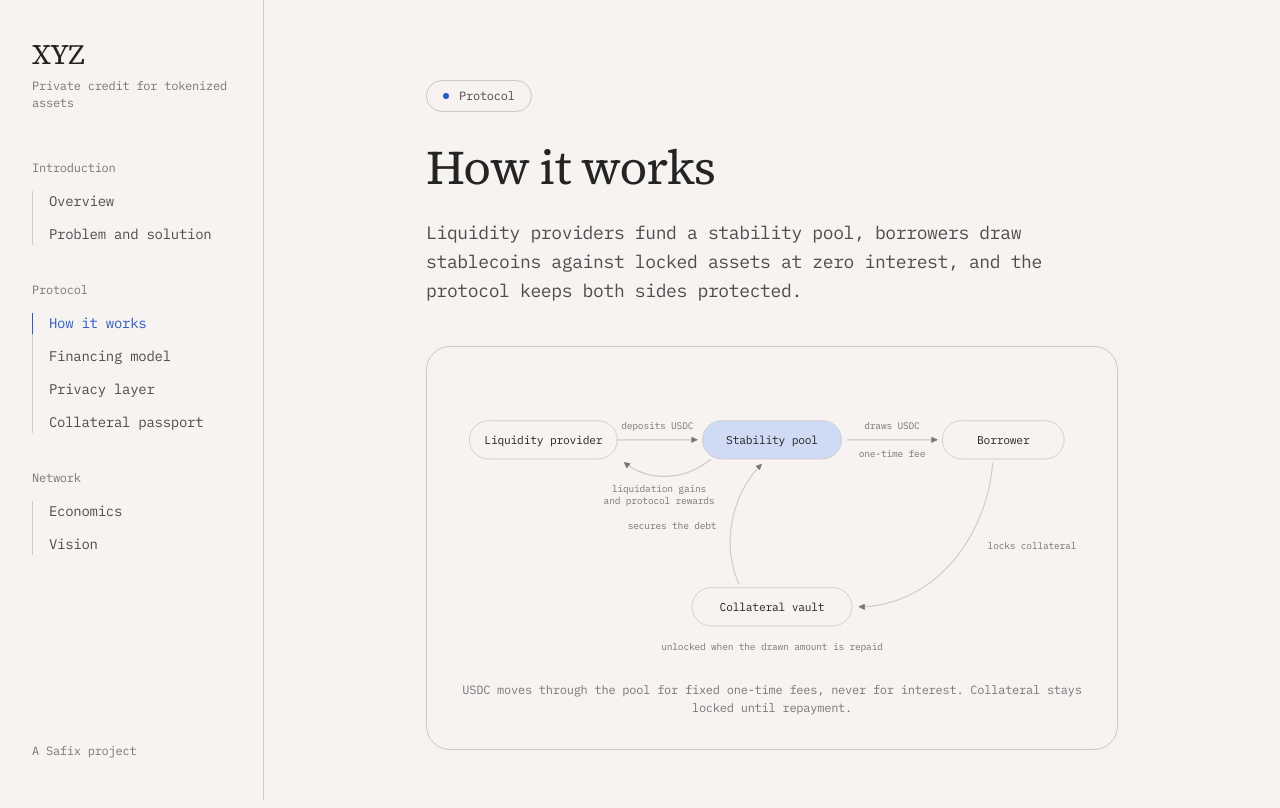
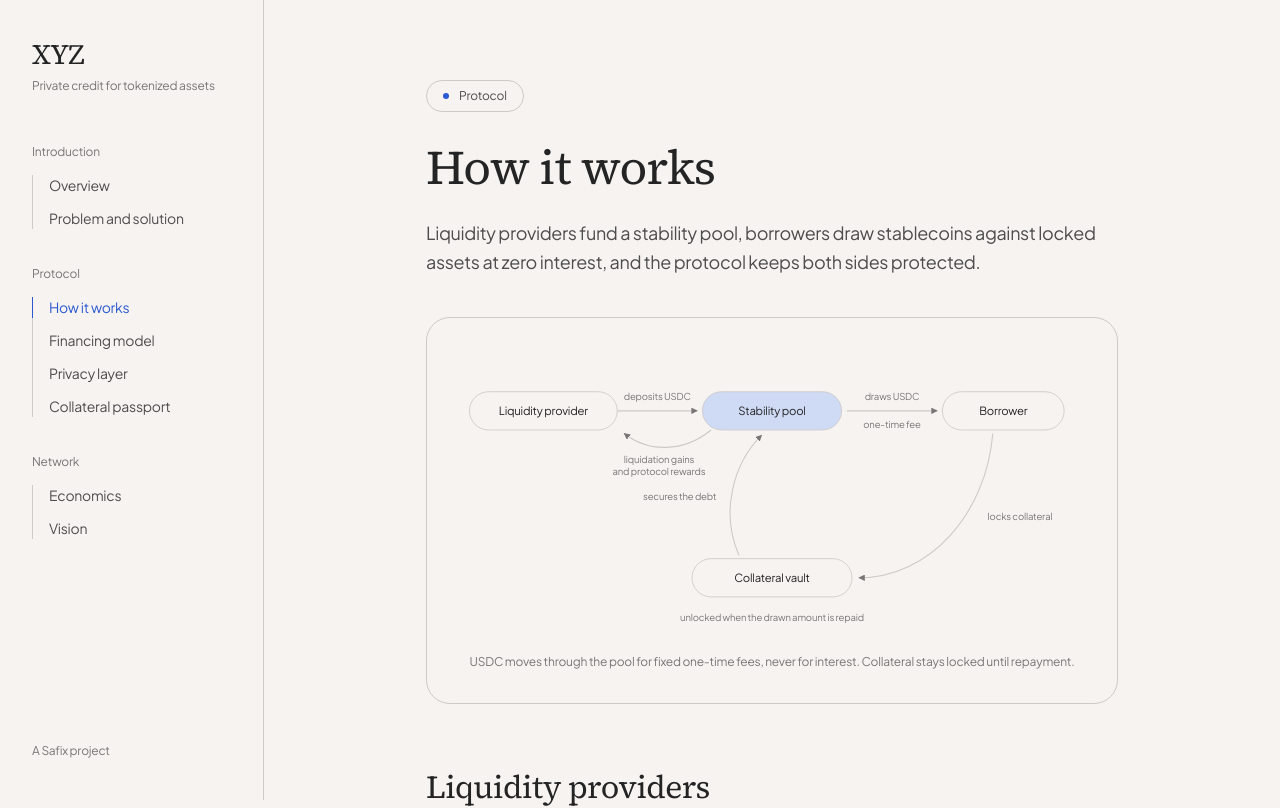
Before and after one commit to safixlabs/safix-docs, a Next.js app: page /how-it-works in a window 1280 px wide. Shown: the top 808 px of the page. Built offline with nearby package versions, Linux system fonts and the light colour scheme.

Commit message:
feat: adopt Plus Jakarta Sans as primary body typeface
Replaces IBM Plex Mono for body and UI text. Serif display headings
stay on Source Serif 4. Font is self-hosted through next/font, so no
runtime requests leave the page.

```diff
--- a/app/globals.css
+++ b/app/globals.css
@@ -17,12 +17,12 @@
 
 @theme inline {
   --font-serif: var(--font-serif-src), ui-serif, Georgia, "Times New Roman", serif;
-  --font-mono: var(--font-mono-src), ui-monospace, "SF Mono", Menlo, Consolas, monospace;
+  --font-sans: var(--font-sans-src), ui-sans-serif, system-ui, -apple-system, "Segoe UI", sans-serif;
 }
 
 @layer base {
   body {
-    @apply bg-parchment font-mono text-off-black antialiased;
+    @apply bg-parchment font-sans text-off-black antialiased;
   }
 
   ::selection {
--- a/app/layout.tsx
+++ b/app/layout.tsx
@@ -1,6 +1,6 @@
 import type { Metadata } from "next"
 import type { ReactNode } from "react"
-import { IBM_Plex_Mono, Source_Serif_4 } from "next/font/google"
+import { Plus_Jakarta_Sans, Source_Serif_4 } from "next/font/google"
 import "./globals.css"
 import Sidebar from "@/components/Sidebar"
 import MobileNav from "@/components/MobileNav"
@@ -12,10 +12,9 @@ const serif = Source_Serif_4({
   variable: "--font-serif-src"
 })
 
-const mono = IBM_Plex_Mono({
+const sans = Plus_Jakarta_Sans({
   subsets: ["latin"],
-  weight: ["400", "500"],
-  variable: "--font-mono-src"
+  variable: "--font-sans-src"
 })
 
 export const metadata: Metadata = {
@@ -29,7 +28,7 @@ export const metadata: Metadata = {
 
 export default function RootLayout({ children }: { children: ReactNode }) {
   return (
-    <html lang="en" className={`${serif.variable} ${mono.variable}`}>
+    <html lang="en" className={`${serif.variable} ${sans.variable}`}>
       <body>
         <Sidebar />
         <MobileNav />
--- a/components/FlowDiagram.tsx
+++ b/components/FlowDiagram.tsx
@@ -24,7 +24,7 @@ function Node({ x, y, w, label, accent }: NodeProps) {
         y={y + h / 2 + 4.5}
         textAnchor="middle"
         fill="#242424"
-        className="font-mono text-[13px] tracking-[-0.02em]"
+        className="font-sans text-[13px] tracking-[-0.02em]"
       >
         {label}
       </text>
@@ -44,7 +44,7 @@ function EdgeLabel({
   anchor?: "start" | "middle" | "end"
 }) {
   return (
-    <text x={x} y={y} textAnchor={anchor} fill="#797776" className="font-mono text-[11px] tracking-[-0.02em]">
+    <text x={x} y={y} textAnchor={anchor} fill="#797776" className="font-sans text-[11px] tracking-[-0.02em]">
       {text}
     </text>
   )
```
Also changed, not shown: 1 other file (tests, documents, lock files or other folders).
